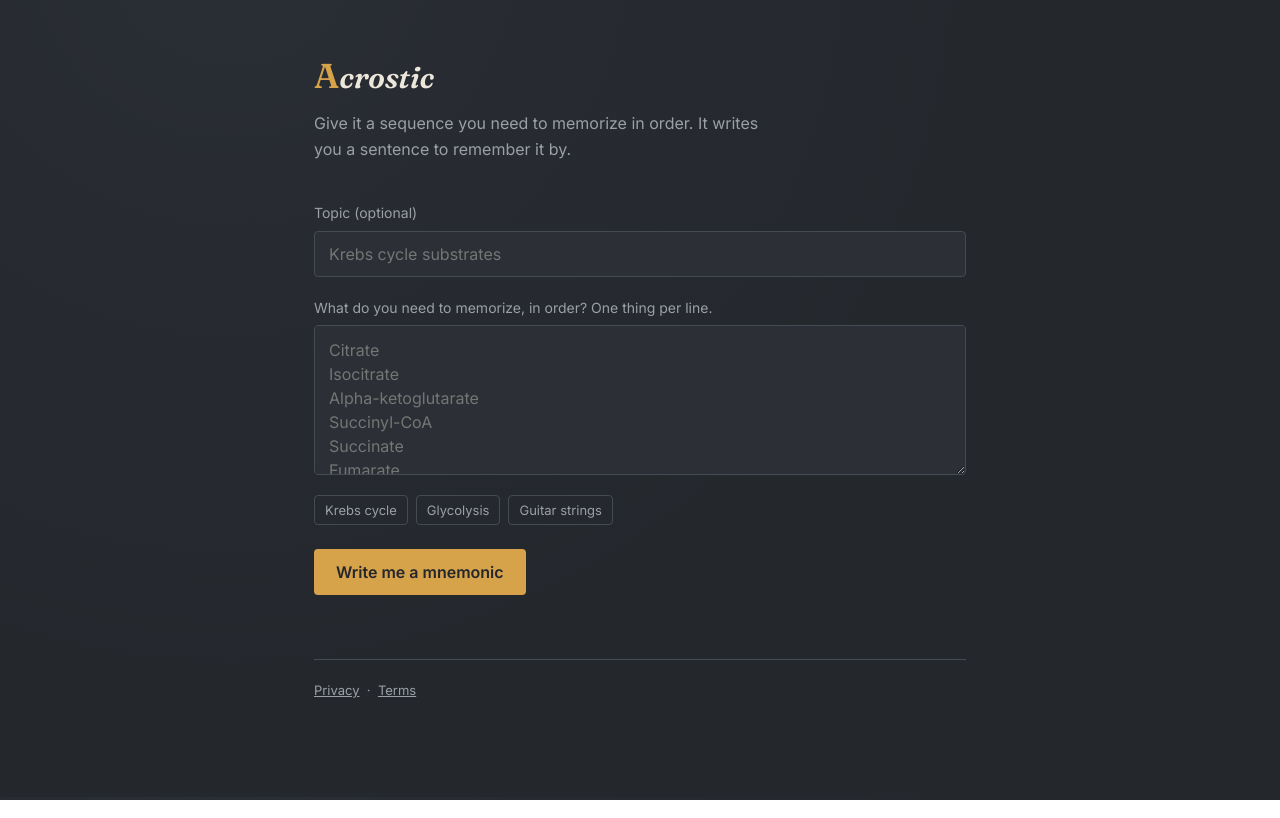
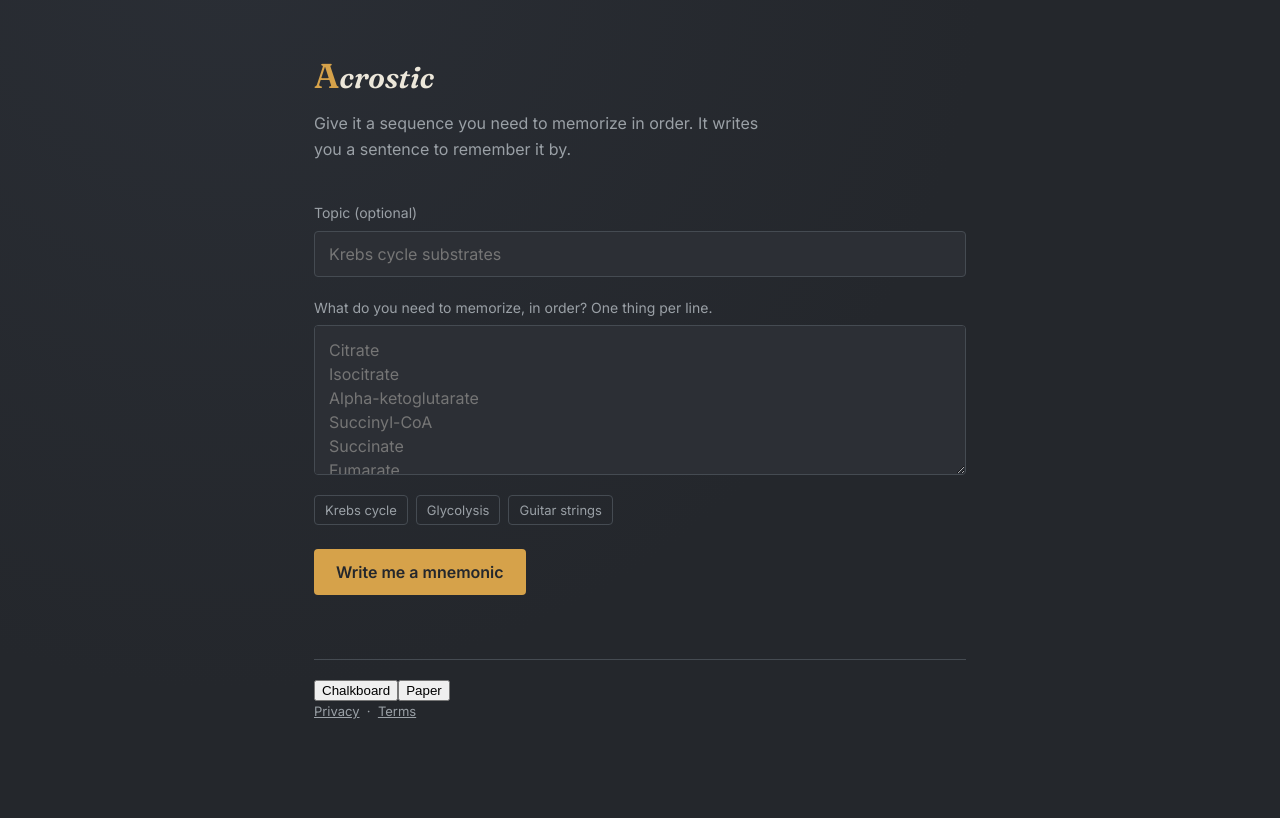
Before and after one commit to laynepasta/acrostic, a Next.js app: page / in a window 1280 px wide. Built offline with nearby package versions, Linux system fonts and the light colour scheme.

Commit message:
Update page.tsx

```diff
--- a/app/page.tsx
+++ b/app/page.tsx
@@ -1,6 +1,6 @@
 'use client';
 
-import { useState } from 'react';
+import { useEffect, useState } from 'react';
 import Link from 'next/link';
 
 type Mnemonic = { sentence: string; tone?: string; note?: string };
@@ -46,8 +46,27 @@ export default function Home() {
   const [statusMsg, setStatusMsg] = useState('');
   const [statusError, setStatusError] = useState(false);
   const [results, setResults] = useState<Mnemonic[]>([]);
+  const [theme, setThemeState] = useState<'dark' | 'light'>('dark');
 
   const items = itemsText.split('\n').map((s) => s.trim()).filter(Boolean);
+
+  useEffect(() => {
+    const stored = window.localStorage.getItem('acrostic-theme');
+    const initial =
+      stored === 'light' || stored === 'dark'
+        ? stored
+        : window.matchMedia('(prefers-color-scheme: light)').matches
+        ? 'light'
+        : 'dark';
+    setThemeState(initial);
+    document.documentElement.setAttribute('data-theme', initial);
+  }, []);
+
+  function setTheme(next: 'dark' | 'light') {
+    setThemeState(next);
+    document.documentElement.setAttribute('data-theme', next);
+    window.localStorage.setItem('acrostic-theme', next);
+  }
 
   function useExample(key: string) {
     const ex = EXAMPLES[key];
@@ -184,7 +203,23 @@ export default function Home() {
       )}
 
       <footer className="legal">
-        <Link href="/privacy">Privacy</Link> &nbsp;&middot;&nbsp; <Link href="/terms">Terms</Link>
+        <div className="theme-toggle">
+          <button
+            className={theme === 'dark' ? 'active' : ''}
+            onClick={() => setTheme('dark')}
+          >
+            Chalkboard
+          </button>
+          <button
+            className={theme === 'light' ? 'active' : ''}
+            onClick={() => setTheme('light')}
+          >
+            Paper
+          </button>
+        </div>
+        <div>
+          <Link href="/privacy">Privacy</Link> &nbsp;&middot;&nbsp; <Link href="/terms">Terms</Link>
+        </div>
       </footer>
     </div>
   );
```
